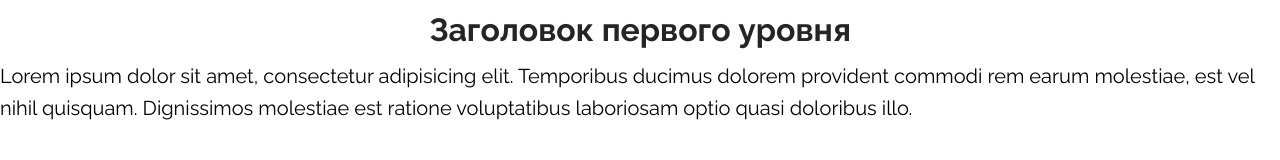
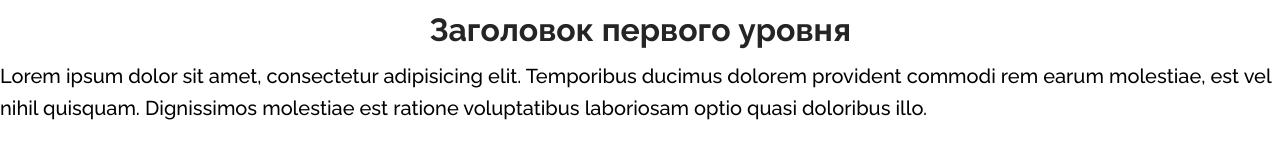
Before and after one commit to Andrey-Gal/metrika-1, a plain HTML site: page index.html in a window 1280 px wide. Drawn offline with Linux system fonts and the light colour scheme.

Commit message:
Внес изменения

```diff
--- a/index.html
+++ b/index.html
@@ -6,7 +6,9 @@
   <title>Сайт</title>
 
   <link rel="stylesheet" href="styles/reset.css">
-  <link href="https://fonts.googleapis.com/css2?family=Raleway:wght@400;700&display=swap&subset=cyrillic" rel="stylesheet">
+  <link rel="preconnect" href="htpps//fonts.googleapls.com"
+  <link rel="preconnect" href="htpps//fonts.gsstatic.com"crossorigin>
+  <link href="https://fonts.googleapis.com/css2?family=Raleway:wght@500;700&display=swap&subset=cyrillic" rel="stylesheet">
 
   <link rel="stylesheet" href="styles/styles.css">
 </head>
--- a/styles/styles.css
+++ b/styles/styles.css
@@ -3,7 +3,7 @@
 }
 body {
   font-family: var(--ff-base);
-  font-weight: 400; /* обычный */
+  font-weight: 500; /* обычный */
 }
 
 
```
